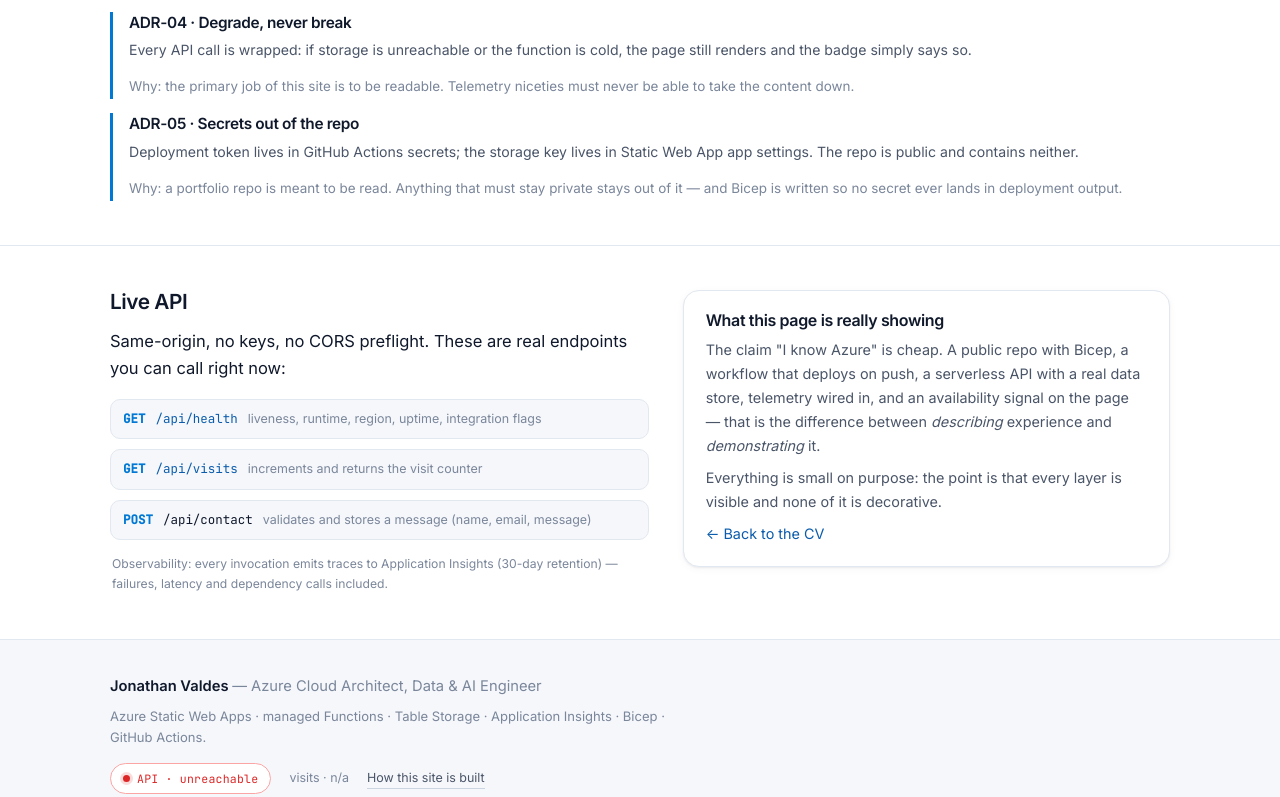
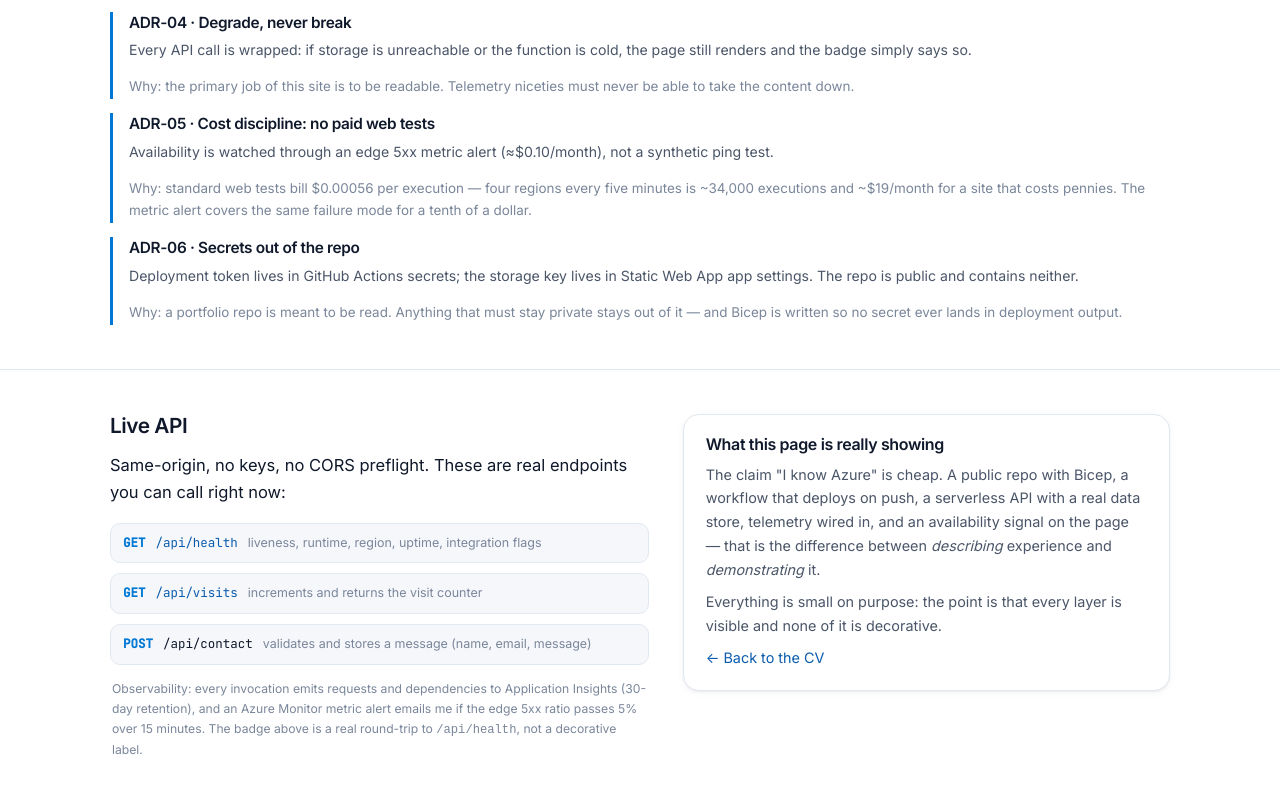
Before and after one commit to ajvaldesg/cv-site, a plain HTML site: page engineering/index.html in a window 1280 px wide. Shown: the part 1381-2178 px from the top of the page. Drawn offline with Linux system fonts and the light colour scheme; no server answers.

Commit message:
docs: architecture, infra, monitoring and cost breakdown; ADR on cost discipline

```diff
--- a/engineering/index.html
+++ b/engineering/index.html
@@ -176,7 +176,13 @@
           <p class="adr-why">Why: the primary job of this site is to be readable. Telemetry niceties must never be able to take the content down.</p>
         </div>
         <div class="adr">
-          <h3>ADR-05 · Secrets out of the repo</h3>
+          <h3>ADR-05 · Cost discipline: no paid web tests</h3>
+          <p class="adr-decision">Availability is watched through an edge 5xx metric alert (≈$0.10/month), not a synthetic ping test.</p>
+          <p class="adr-why">Why: standard web tests bill $0.00056 per execution — four regions every five minutes is ~34,000 executions and ~$19/month for a site that costs pennies. The metric alert covers the same failure mode for a tenth of a dollar.</p>
+        </div>
+
+        <div class="adr">
+          <h3>ADR-06 · Secrets out of the repo</h3>
           <p class="adr-decision">Deployment token lives in GitHub Actions secrets; the storage key lives in Static Web App app settings. The repo is public and contains neither.</p>
           <p class="adr-why">Why: a portfolio repo is meant to be read. Anything that must stay private stays out of it — and Bicep is written so no secret ever lands in deployment output.</p>
         </div>
@@ -195,8 +201,9 @@
           <div class="endpoint"><span class="method">POST</span><span>/api/contact</span><span class="desc">validates and stores a message (name, email, message)</span></div>
         </div>
         <p class="diagram-caption" style="margin-top:14px">
-          Observability: every invocation emits traces to Application Insights (30-day retention) — failures,
-          latency and dependency calls included.
+          Observability: every invocation emits requests and dependencies to Application Insights (30-day retention),
+          and an Azure Monitor metric alert emails me if the edge 5xx ratio passes 5% over 15 minutes.
+          The badge above is a real round-trip to <code>/api/health</code>, not a decorative label.
         </p>
       </div>
       <div class="eng-card">
```
Also changed, not shown: README.md, 1 other file.
